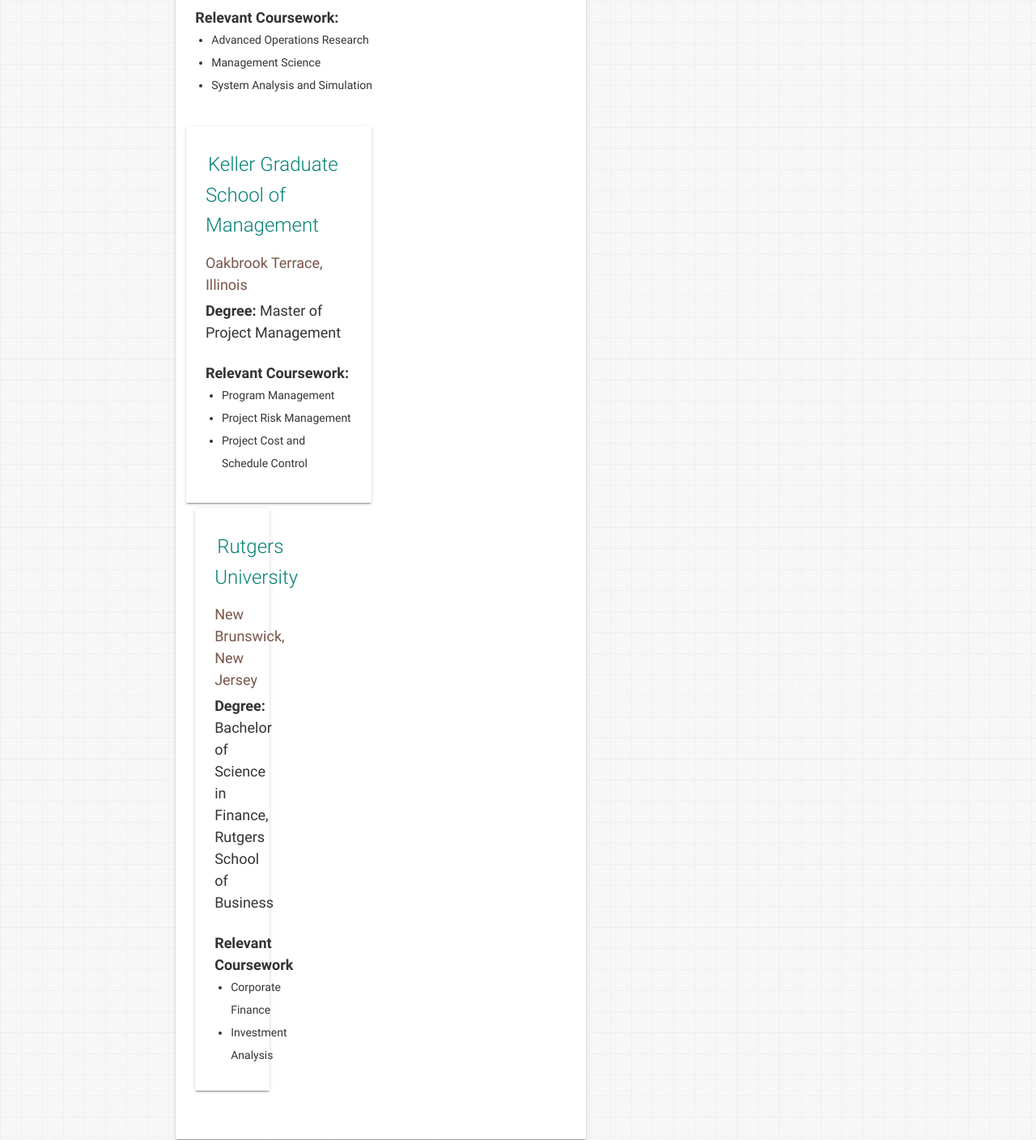
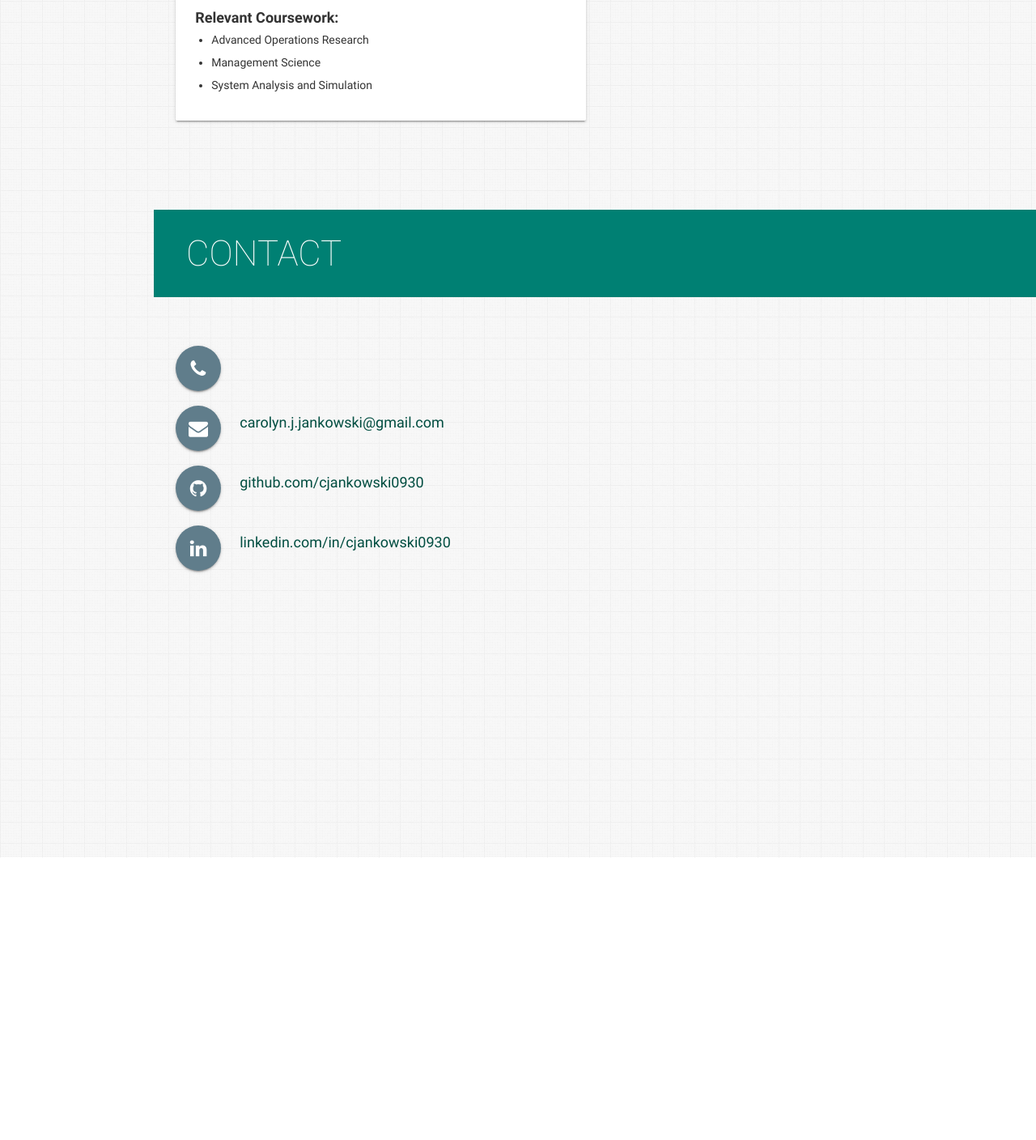
Before and after one commit to cjankowski0930/Test2, a plain HTML site: page index.html in a window 1280 px wide. Shown: the part 7175-8583 px from the top of the page at 81% size. After the commit the page ends 8234 px from the top, so only its background shows below. Drawn offline with nearby package versions, Linux system fonts and the light colour scheme.

Commit message:
add update

```diff
--- a/index.html
+++ b/index.html
@@ -934,53 +934,9 @@
 
       </div>
 
-      <div class="container">
-        <div class="row">
-          <div class="col s12 m6 l6">
-            <div class="card">
-              <div class="card-content">
-                <p>
-                  <span class="card-title"><a href="https://www.devry.edu/about/keller-graduate-school-of-management.html" target="_blank" class="teal-text hoverline">Keller Graduate School of Management</a></span>
-                </p>
-                <p class="brown-text">Oakbrook Terrace, Illinois</p>
-                <p>
-                  <b>Degree: </b>Master of Project Management
-                  <ul>
-                    <p>
-                      <b>Relevant Coursework:</b>
-                    <ul>
-                      <li>Program Management</li>
-                      <li>Project Risk Management</li>
-                      <li>Project Cost and Schedule Control</li>
-                    </ul>
-                    </p>
 
-      </div>
 
-      <div class="col s12 m6 l6">
-        <div class="card">
-          <div class="card-content">
-            <p>
-              <span class="card-title"><a href="https://www.rutgers.edu" target="_blank" class="teal-text hoverline">Rutgers University</a></span>
-            </p>
-            <p class="brown-text">New Brunswick, New Jersey</p>
-            <p>
-              <b>Degree: </b>Bachelor of Science in Finance, Rutgers School of Business
 
-            </p>
-
-            <ul>
-              <p>
-                <b>Relevant Coursework</b>
-              <ul>
-                <li>Corporate Finance</li>
-                <li>Investment Analysis</li>
-              </ul>
-          </div>
-          </div>
-          </div>
-        </div>
-    </div>
     </section>
 
     <!-- Eight Section: Contact -->
```
